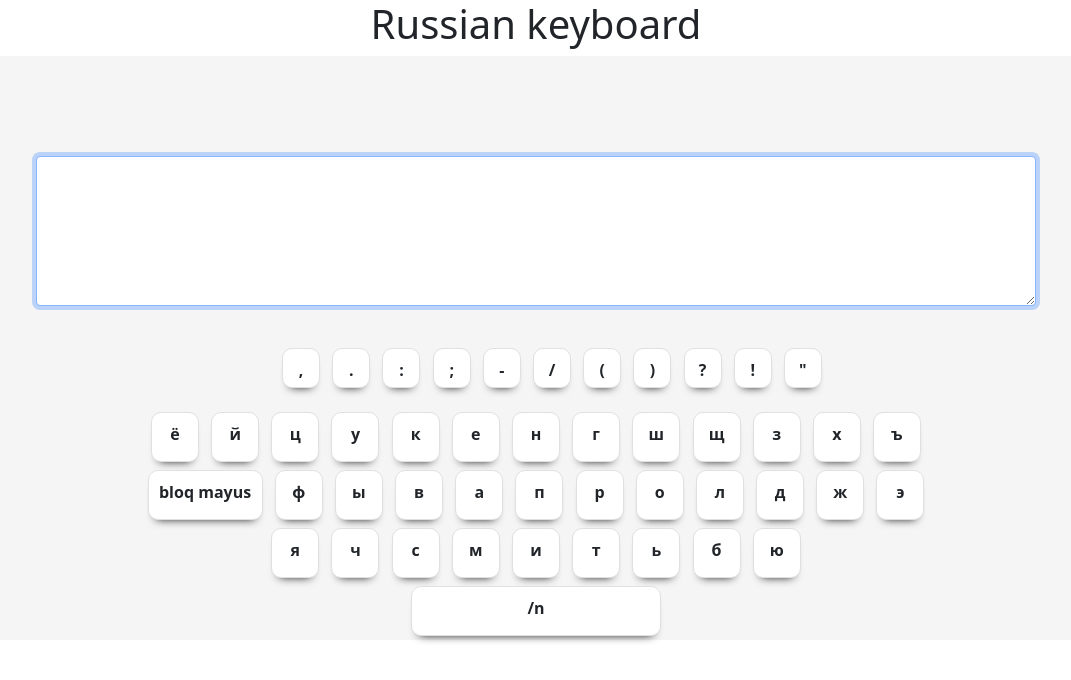
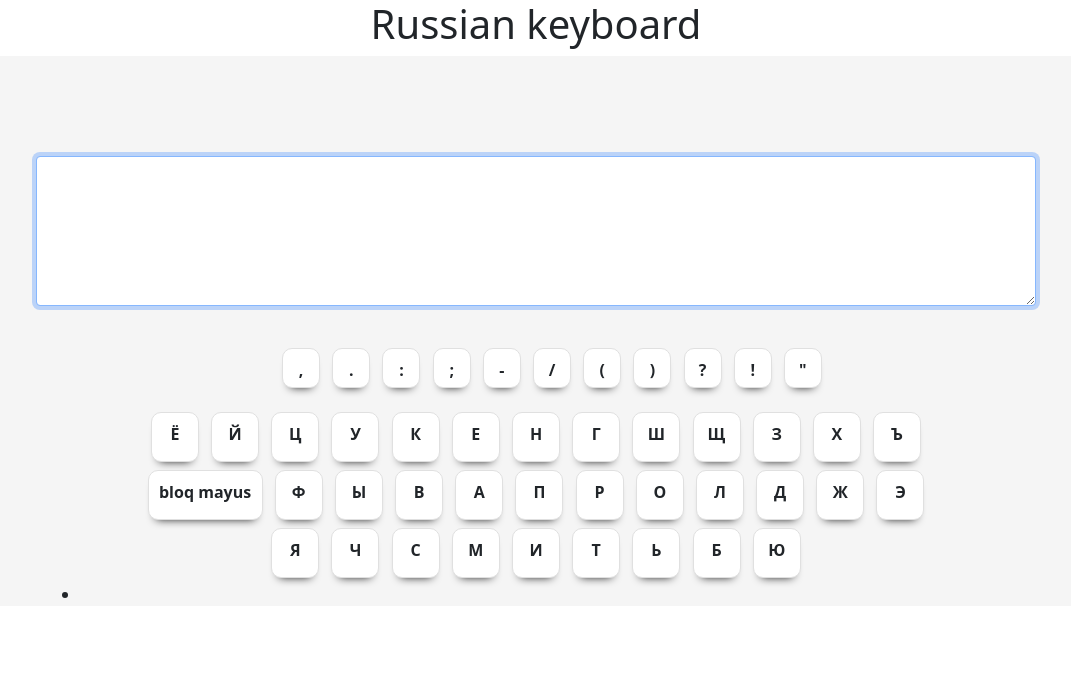
Before and after one commit to miguebalderrama/russian-keyboard, a React (Create React App) app: page / in a window 1280 px wide. Shown: the top 680 px of the page, without its empty margins (104-1175 px from the left). Built offline with nearby package versions, Linux system fonts and the light colour scheme.

Commit message:
implemente el bloq mayus completo

```diff
--- a/src/components/Screen.js
+++ b/src/components/Screen.js
@@ -18,7 +18,8 @@ function Screen() {
   }, [Screen])
 const keyDown = (e) => {
   //let key = e.key;
-  console.log(e.key)
+  console.log(toString(e.key))
+
   if(e.key==="Backspace"){
     setScreen(Screen.slice(0, -1));
   }else{
--- a/src/components/keys/Keys.js
+++ b/src/components/keys/Keys.js
@@ -1,4 +1,4 @@
-import React, {useContext,useEffect} from 'react'
+import React, {useContext,useEffect,useState} from 'react'
 import "./Keys.css";
 import Container from 'react-bootstrap/Container';
 import { KeyContext } from '../../context/KeyContext';
@@ -8,21 +8,55 @@ import { KeyContext } from '../../context/KeyContext';
 
 
 function Keys() {
+
     const { addKey } = useContext(KeyContext);
     const { keys } = useContext(KeyContext);
+    const [bloqMay, setBloqMay] = useState(false);
+
+
+
+    if(bloqMay){
+        var keyImpr = ['ё','й','ц','у','к','е','н','г','ш','щ','з','х','ъ','ф','ы','в','а','п','р','о','л','д','ж','э','я','Ч','с','м','и','т','ь','б','ю'];
+    }else{
+         keyImpr = ['Ё','Й','Ц','У','К','Е','Н','Г','Ш','Щ','З','Х','Ъ','Ф','Ы','В','А','П','Р','О','Л','Д','Ж','Э','Я','Ч','С','М','И','Т','Ь','Б','Ю'];
+    }
 
 
     useEffect(() => {
         document.getElementById('screen').value = keys;
+        console.log("me ejecute useEfectKeys")
 
       }, [keys])
 
     const pushKey = (e) => {
 
         let key = e.target.innerText;
+        console.log(key.charCodeAt(0))
+        if(key === 'bloq mayus') {
+
+            console.log("Aprete el boton mayus");
+            if(bloqMay===false){
+                keyImpr = keyImpr.map(function(item){
+                    return item.toUpperCase();})
+
+                console.log(keyImpr);
+                setBloqMay(true);
+            }
+            else{
+                keyImpr = keyImpr.map(function(item){
+                    return item.toLowerCase();})
+                console.log(keyImpr);
+                setBloqMay(false);
+            }
+        }
+        let arr = [...key];
         console.log("aprete teclado virtual")
+        if(arr.length>1) return;
+
         addKey(document.getElementById('screen').value+key);
         console.log(document.getElementById('screen').value+key);
+        document.getElementById('screen').focus();
+
 
     }
 
@@ -43,50 +77,50 @@ function Keys() {
            </ul>
 
            <ul className="keys" onClick={(e) => pushKey(e)}>
-           <li>ё</li>{' '}
-           <li>й</li>{' '}
-           <li>ц</li>{' '}
-           <li>у</li>{' '}
-           <li>к</li>{' '}
-           <li>е</li>{' '}
-           <li>н</li>{' '}
-           <li>г</li>{' '}
-           <li>ш</li>{' '}
-           <li>щ</li>{' '}
-           <li>з</li>{' '}
-           <li>х</li>{' '}
-           <li>ъ</li>{' '}
+           <li>{keyImpr[0]}</li>{' '}
+           <li>{keyImpr[1]}</li>{' '}
+           <li>{keyImpr[2]}</li>{' '}
+           <li>{keyImpr[3]}</li>{' '}
+           <li>{keyImpr[4]}</li>{' '}
+           <li>{keyImpr[5]}</li>{' '}
+           <li>{keyImpr[6]}</li>{' '}
+           <li>{keyImpr[7]}</li>{' '}
+           <li>{keyImpr[8]}</li>{' '}
+           <li>{keyImpr[9]}</li>{' '}
+           <li>{keyImpr[10]}</li>{' '}
+           <li>{keyImpr[11]}</li>{' '}
+           <li>{keyImpr[12]}</li>{' '}
            </ul>
 
               <ul className="keys" onClick={(e) => pushKey(e)}>
            <li className='bloqMayus'>bloq mayus</li>{' '}
-           <li>ф</li>{' '}
-           <li>ы</li>{' '}
-           <li>в</li>{' '}
-           <li>а</li>{' '}
-           <li>п</li>{' '}
-           <li>р</li>{' '}
-           <li>о</li>{' '}
-           <li>л</li>{' '}
-           <li>д</li>{' '}
-           <li>ж</li>{' '}
-           <li>э</li>{' '}
+           <li>{keyImpr[13]}</li>{' '}
+           <li>{keyImpr[14]}</li>{' '}
+           <li>{keyImpr[15]}</li>{' '}
+           <li>{keyImpr[16]}</li>{' '}
+           <li>{keyImpr[17]}</li>{' '}
+           <li>{keyImpr[18]}</li>{' '}
+           <li>{keyImpr[19]}</li>{' '}
+           <li>{keyImpr[20]}</li>{' '}
+           <li>{keyImpr[21]}</li>{' '}
+           <li>{keyImpr[22]}</li>{' '}
+           <li>{keyImpr[23]}</li>{' '}
            </ul>
            <ul className="keys" onClick={(e) => pushKey(e)}>
 
-           <li>я</li>{' '}
-           <li>ч</li>{' '}
-           <li>с</li>{' '}
-           <li>м</li>{' '}
-           <li>и</li>{' '}
-           <li>т</li>{' '}
-           <li>ь</li>{' '}
-           <li>б</li>{' '}
-           <li>ю</li>{' '}
+           <li>{keyImpr[24]}</li>{' '}
+           <li>{keyImpr[25]}</li>{' '}
+           <li>{keyImpr[26]}</li>{' '}
+           <li>{keyImpr[27]}</li>{' '}
+           <li>{keyImpr[28]}</li>{' '}
+           <li>{keyImpr[29]}</li>{' '}
+           <li>{keyImpr[30]}</li>{' '}
+           <li>{keyImpr[31]}</li>{' '}
+           <li>{keyImpr[32]}</li>{' '}
            </ul>
 
-           <ul className='keys' onClick={(e) => pushKey(e)}>
-           <li className='space'>{'/n '}</li>{' '}
+           <ul className='keysspace' onClick={(e) => pushKey(e)}>
+           <li className='space'>&nbsp;</li>{' '}
 
            </ul>
        </Container>
```
